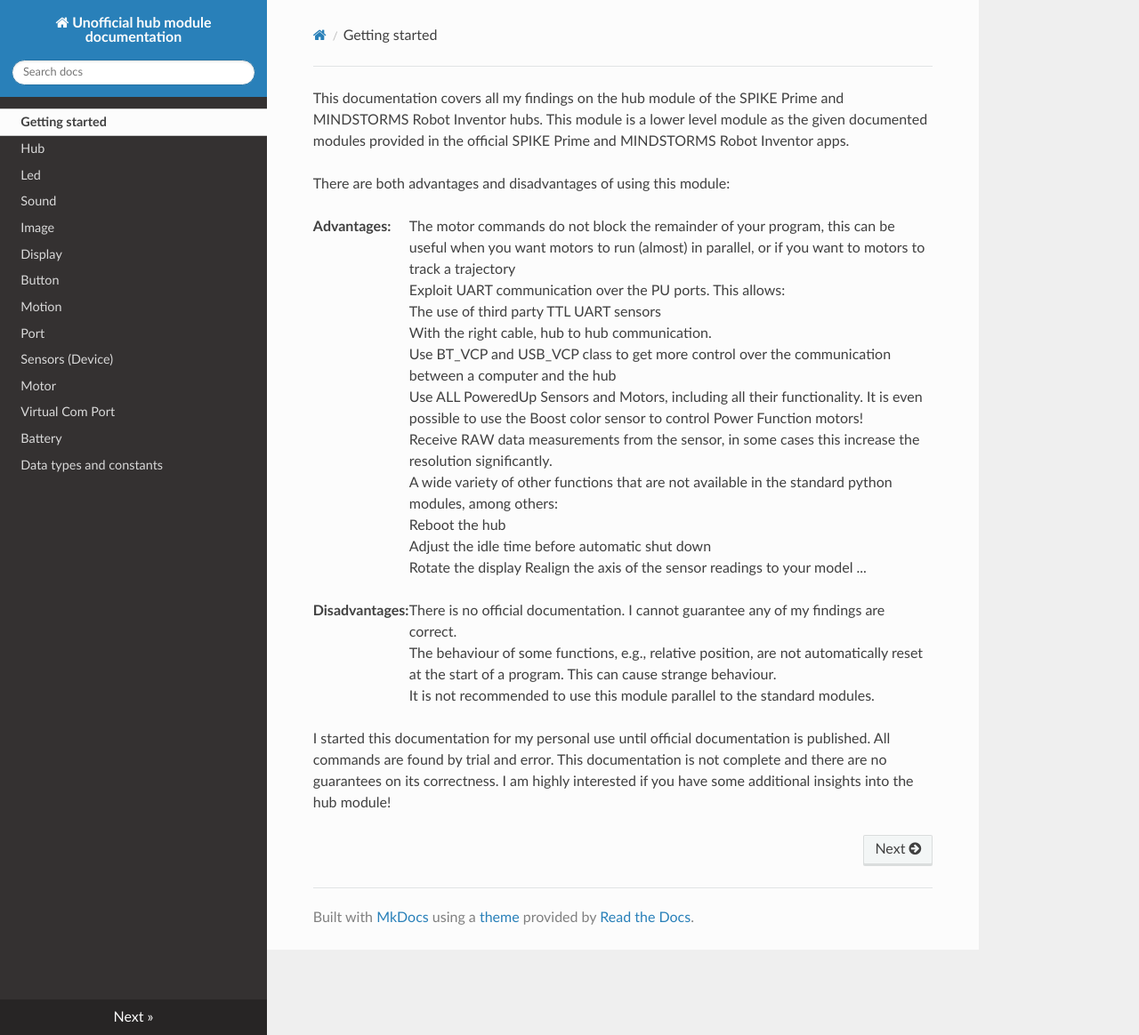
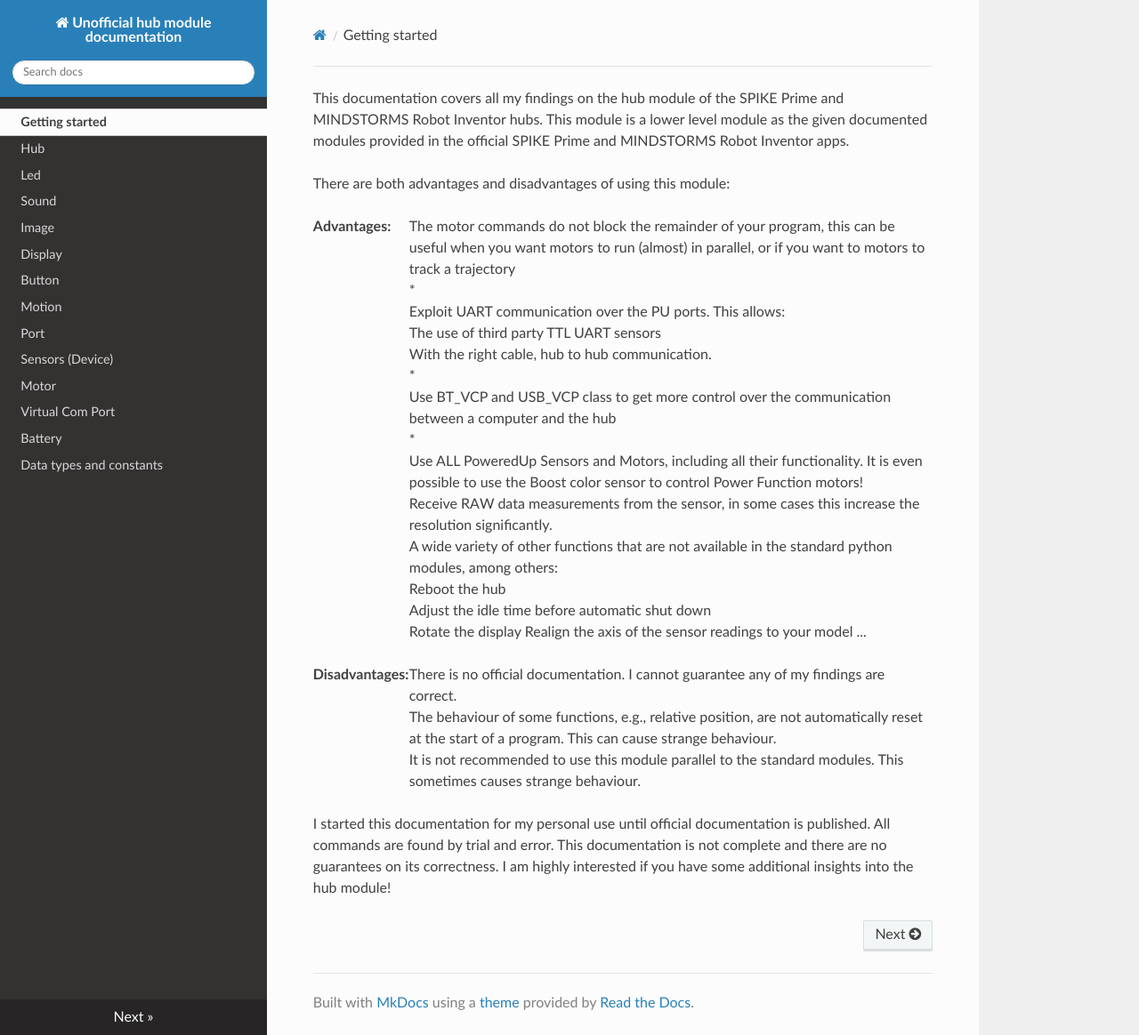
Before and after one commit to NStrijbosch/hub-module-notes, an MkDocs documentation site: the page built from docs/index.md, in a window 1280 px wide and 1164 px high. Shown: the whole window at 89% size. Built offline with MkDocs 1.6.1, drawn with Linux system fonts in a browser that asks for light colours; nearby versions of some CDN libraries.

Commit message:
Update index.md

```diff
--- a/docs/index.md
+++ b/docs/index.md
@@ -6,12 +6,17 @@
 __Advantages:__
 
 *  The motor commands do not block the remainder of your program, this can be useful when you want motors to run (almost) in parallel, or if you want to motors to track a trajectory
+*
 *  Exploit UART communication over the PU ports. This allows:
    The use of third party TTL UART sensors
    With the right cable, hub to hub communication.
+*
 *  Use BT_VCP and USB_VCP class to get more control over the communication between a computer and the hub
+*
 *  Use ALL PoweredUp Sensors and Motors, including all their functionality. It is even possible to use the Boost color sensor to control Power Function motors!
+*
 *  Receive RAW data measurements from the sensor, in some cases this increase the resolution significantly.
+*
 *  A wide variety of other functions that are not available in the standard python modules, among others:
    Reboot the hub
    Adjust the idle time before automatic shut down
@@ -23,8 +28,10 @@
 __Disadvantages:__
 
 *  There is no official documentation. I cannot guarantee any of my findings are correct.
+*
 *  The behaviour of some functions, e.g., relative position, are not automatically reset at the start of a program. This can cause strange behaviour.
-*  It is not recommended to use this module parallel to the standard modules.
+*
+*  It is not recommended to use this module parallel to the standard modules. This sometimes causes strange behaviour.
 
 
 I started this documentation for my personal use until official documentation is published. All commands are found by trial and error. This documentation is not complete and there are no guarantees on its correctness. I am highly interested if you have some additional insights into the hub module!
```
